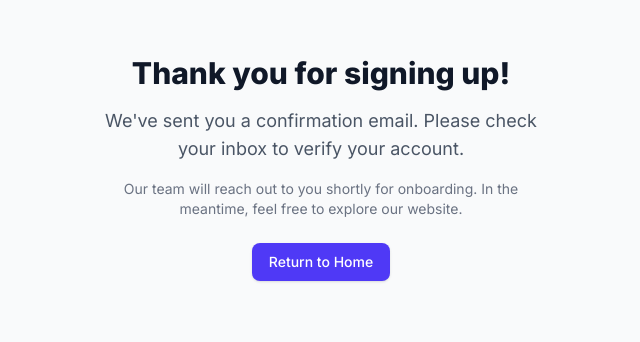
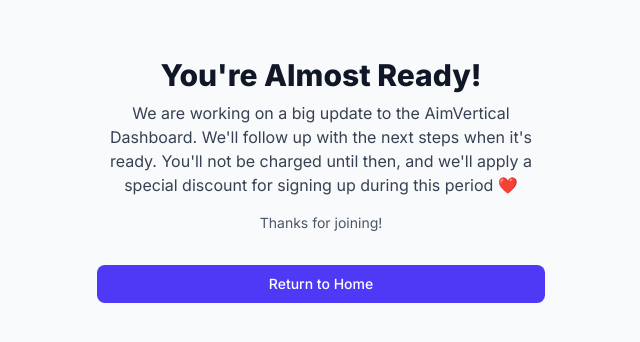
Before and after one commit to odtboun/AimVertical, a Next.js app: page /signup/success in a window 1280 px wide. Shown: the part 232-574 px from the top of the page, without its empty margins (319-959 px from the left). Built offline with nearby package versions, Linux system fonts and the light colour scheme.

Commit message:
Update success page text and styling

```diff
--- a/src/app/signup/success/page.tsx
+++ b/src/app/signup/success/page.tsx
@@ -1,30 +1,29 @@
 "use client";
 
 import Link from "next/link";
-import { CheckCircle } from 'lucide-react';
 
 export default function SignUpSuccessPage() {
   return (
-    <div className="min-h-screen bg-gray-50 flex flex-col justify-center py-12 sm:px-6 lg:px-8">
-      <div className="sm:mx-auto sm:w-full sm:max-w-md">
-        <div className="text-center">
-          <h2 className="text-3xl font-extrabold text-gray-900">
-            Thank you for signing up!
+    <div className="min-h-screen flex items-center justify-center bg-gray-50 py-12 px-4 sm:px-6 lg:px-8">
+      <div className="max-w-md w-full space-y-8 text-center">
+        <div>
+          <h2 className="mt-6 text-3xl font-extrabold text-gray-900">
+            You&apos;re Almost Ready!
           </h2>
-          <p className="mt-4 text-lg text-gray-600">
-            We've sent you a confirmation email. Please check your inbox to verify your account.
+          <p className="mt-2 text-base text-gray-700">
+            We are working on a big update to the AimVertical Dashboard. We&apos;ll follow up with the next steps when it&apos;s ready. You&apos;ll not be charged until then, and we&apos;ll apply a special discount for signing up during this period ❤️
           </p>
-          <p className="mt-4 text-sm text-gray-500">
-            Our team will reach out to you shortly for onboarding. In the meantime, feel free to explore our website.
+          <p className="mt-4 text-sm text-gray-600">
+            Thanks for joining!
           </p>
-          <div className="mt-6">
-            <Link
-              href="/"
-              className="inline-flex items-center px-4 py-2 border border-transparent text-sm font-medium rounded-md shadow-sm text-white bg-indigo-600 hover:bg-indigo-700 focus:outline-none focus:ring-2 focus:ring-offset-2 focus:ring-indigo-500"
-            >
-              Return to Home
-            </Link>
-          </div>
+        </div>
+        <div>
+          <Link
+            href="/"
+            className="group relative w-full flex justify-center py-2 px-4 border border-transparent text-sm font-medium rounded-md text-white bg-indigo-600 hover:bg-indigo-700 focus:outline-none focus:ring-2 focus:ring-offset-2 focus:ring-indigo-500"
+          >
+            Return to Home
+          </Link>
         </div>
       </div>
     </div>
```
